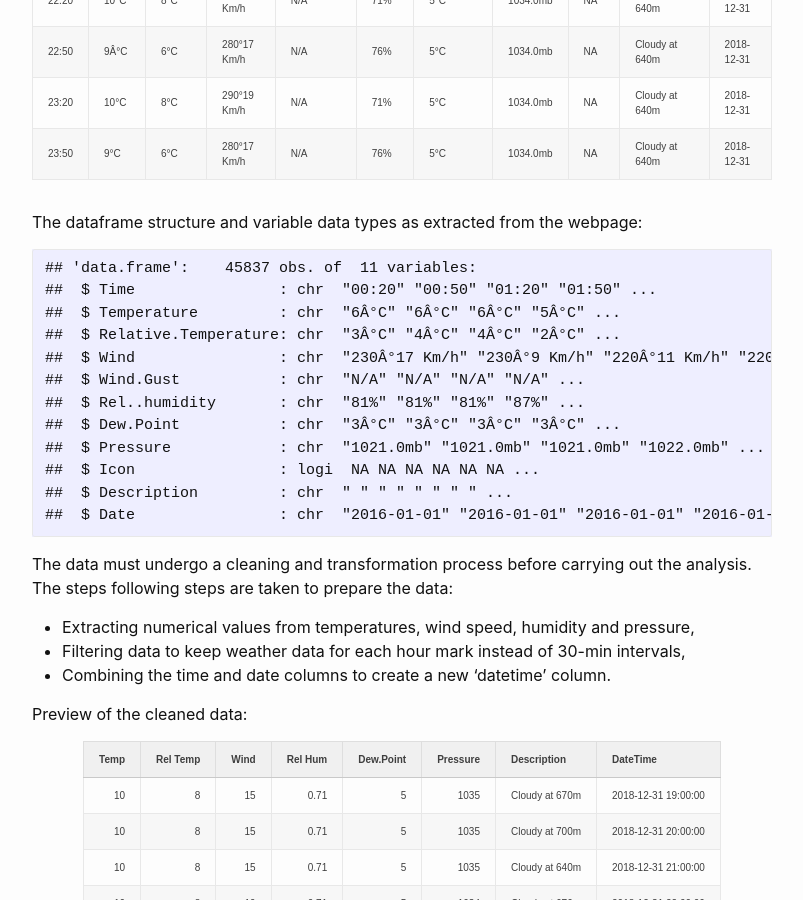
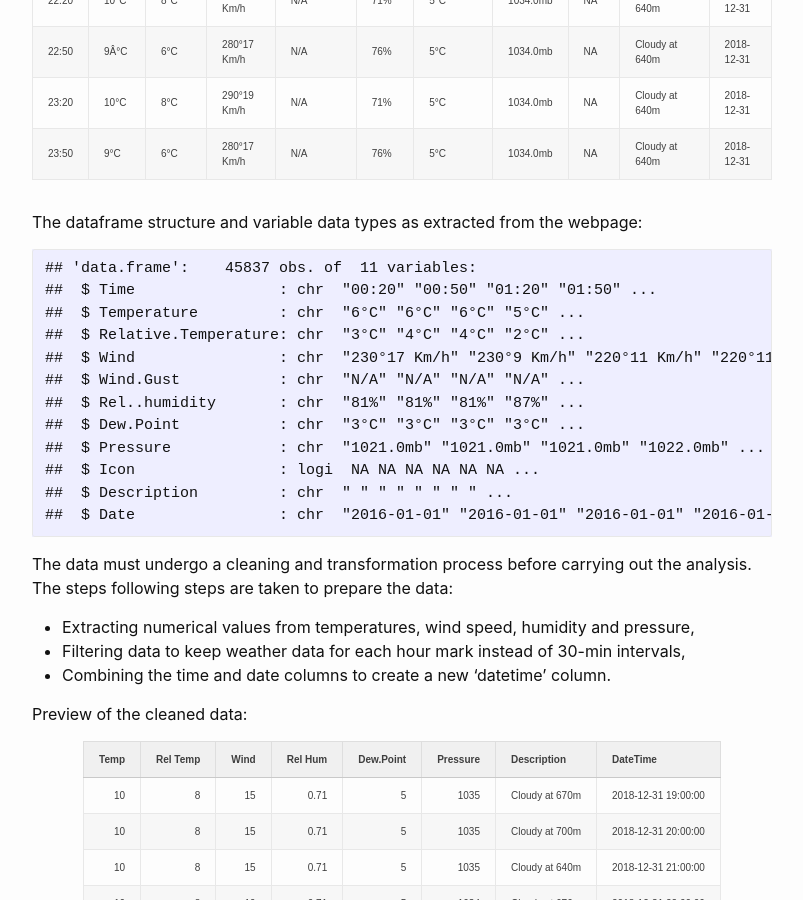
Before and after one commit to pgrugwiro/dataful-blog, a Jekyll site: the page built from _posts/2020-12-12-london-bikeshare-ctd.md, in a window 1280 px wide and 900 px high, scrolled down 839 px. Shown: the whole window, without its empty margins (238-1041 px from the left). Built offline with Jekyll 4.4.1, drawn with Linux system fonts in a browser that asks for light colours.

```diff
--- a/_posts/2020-12-12-london-bikeshare-ctd.md
+++ b/_posts/2020-12-12-london-bikeshare-ctd.md
@@ -289,12 +289,12 @@
 
     ## 'data.frame':    45837 obs. of  11 variables:
     ##  $ Time                : chr  "00:20" "00:50" "01:20" "01:50" ...
-    ##  $ Temperature         : chr  "6Â°C" "6Â°C" "6Â°C" "5Â°C" ...
-    ##  $ Relative.Temperature: chr  "3Â°C" "4Â°C" "4Â°C" "2Â°C" ...
-    ##  $ Wind                : chr  "230Â°17 Km/h" "230Â°9 Km/h" "220Â°11 Km/h" "220Â°11 Km/h" ...
+    ##  $ Temperature         : chr  "6°C" "6°C" "6°C" "5°C" ...
+    ##  $ Relative.Temperature: chr  "3°C" "4°C" "4°C" "2°C" ...
+    ##  $ Wind                : chr  "230°17 Km/h" "230°9 Km/h" "220°11 Km/h" "220°11 Km/h" ...
     ##  $ Wind.Gust           : chr  "N/A" "N/A" "N/A" "N/A" ...
     ##  $ Rel..humidity       : chr  "81%" "81%" "81%" "87%" ...
-    ##  $ Dew.Point           : chr  "3Â°C" "3Â°C" "3Â°C" "3Â°C" ...
+    ##  $ Dew.Point           : chr  "3°C" "3°C" "3°C" "3°C" ...
     ##  $ Pressure            : chr  "1021.0mb" "1021.0mb" "1021.0mb" "1022.0mb" ...
     ##  $ Icon                : logi  NA NA NA NA NA NA ...
     ##  $ Description         : chr  " " " " " " " " ...
```
